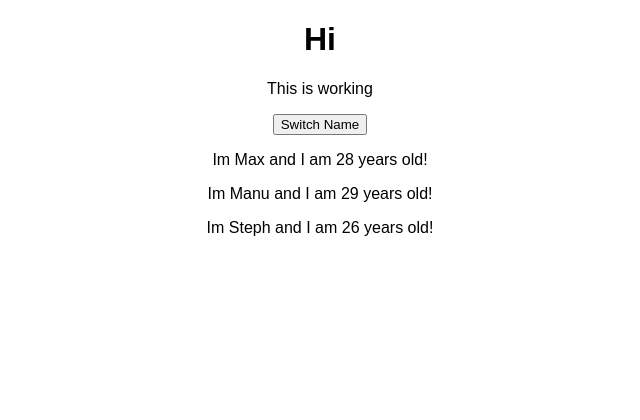
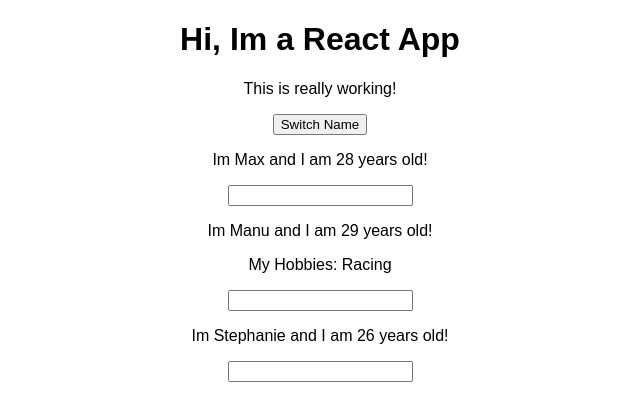
Before and after one commit to Q-Win/mfra, a React (Create React App) app: page / in a window 1280 px wide. Shown: the top 420 px of the page, without its empty margins (320-960 px from the left). Built offline with nearby package versions, Linux system fonts and the light colour scheme.

Commit message:
added props

```diff
--- a/src/App.js
+++ b/src/App.js
@@ -1,38 +1,58 @@
 import React, { Component } from 'react';
 import './App.css';
-import Person from './Person/Person'
+import Person from './Person/Person';
 
 class App extends Component {
   state = {
     persons: [
-      {name: 'Max', age: 28},
-      {name: 'Manu', age: 29},
-      {name: 'Steph', age: 26}
-    ]
+      { name: 'Max', age: 28 },
+      { name: 'Manu', age: 29 },
+      { name: 'Stephanie', age: 26 }
+    ],
+    otherState: 'some other value'
   }
 
-  switchNameHandler = () => {
-    //DONT DO THIS this.state.persons[0].name = "George";
+  switchNameHandler = (newName) => {
+    // console.log('Was clicked!');
+    // DON'T DO THIS: this.state.persons[0].name = 'Maximilian';
     this.setState( {
       persons: [
-        {name: 'Frank', age: 28},
-        {name: 'Manu', age: 29},
-        {name: 'Steph', age: 26}
+        { name: newName, age: 28 },
+        { name: 'Manu', age: 29 },
+        { name: 'Stephanie', age: 27 }
       ]
     } )
   }
 
-  render() {
+  nameChangedHandler = (event) => {
+    this.setState( {
+      persons: [
+        { name: 'Max', age: 28 },
+        { name: event.target.value, age: 29 },
+        { name: 'Stephanie', age: 26 }
+      ]
+    } )
+  }
+
+  render () {
     return (
       <div className="App">
-        <h1> Hi </h1>
-        <p> This is working</p>
-        <button onClick={this.switchNameHandler}>Switch Name</button>
-        <Person name={this.state.persons[0].name} age ={this.state.persons[0].age}/>
-        <Person name={this.state.persons[1].name} age ={this.state.persons[1].age}/>
-        <Person name={this.state.persons[2].name} age ={this.state.persons[2].age}/>
+        <h1>Hi, Im a React App</h1>
+        <p>This is really working!</p>
+        <button onClick={() => this.switchNameHandler('Maximilian!!')}>Switch Name</button>
+        <Person
+          name={this.state.persons[0].name}
+          age={this.state.persons[0].age} />
+        <Person
+          name={this.state.persons[1].name}
+          age={this.state.persons[1].age}
+          click={this.switchNameHandler.bind(this, 'Max!')} >My Hobbies: Racing</Person>
+        <Person
+          name={this.state.persons[2].name}
+          age={this.state.persons[2].age} />
       </div>
     );
+    // return React.createElement('div', {className: 'App'}, React.createElement('h1', null, 'Does this work now?'));
   }
 }
 
--- a/src/Person/Person.js
+++ b/src/Person/Person.js
@@ -3,8 +3,9 @@
 const person = (props) => {
   return (
     <div>
-      <p>Im {props.name} and I am {props.age} years old!</p>
+      <p onClick={props.click}>Im {props.name} and I am {props.age} years old!</p>
       <p>{props.children}</p>
+      <input type="text" />
     </div>
   )
 }
```
